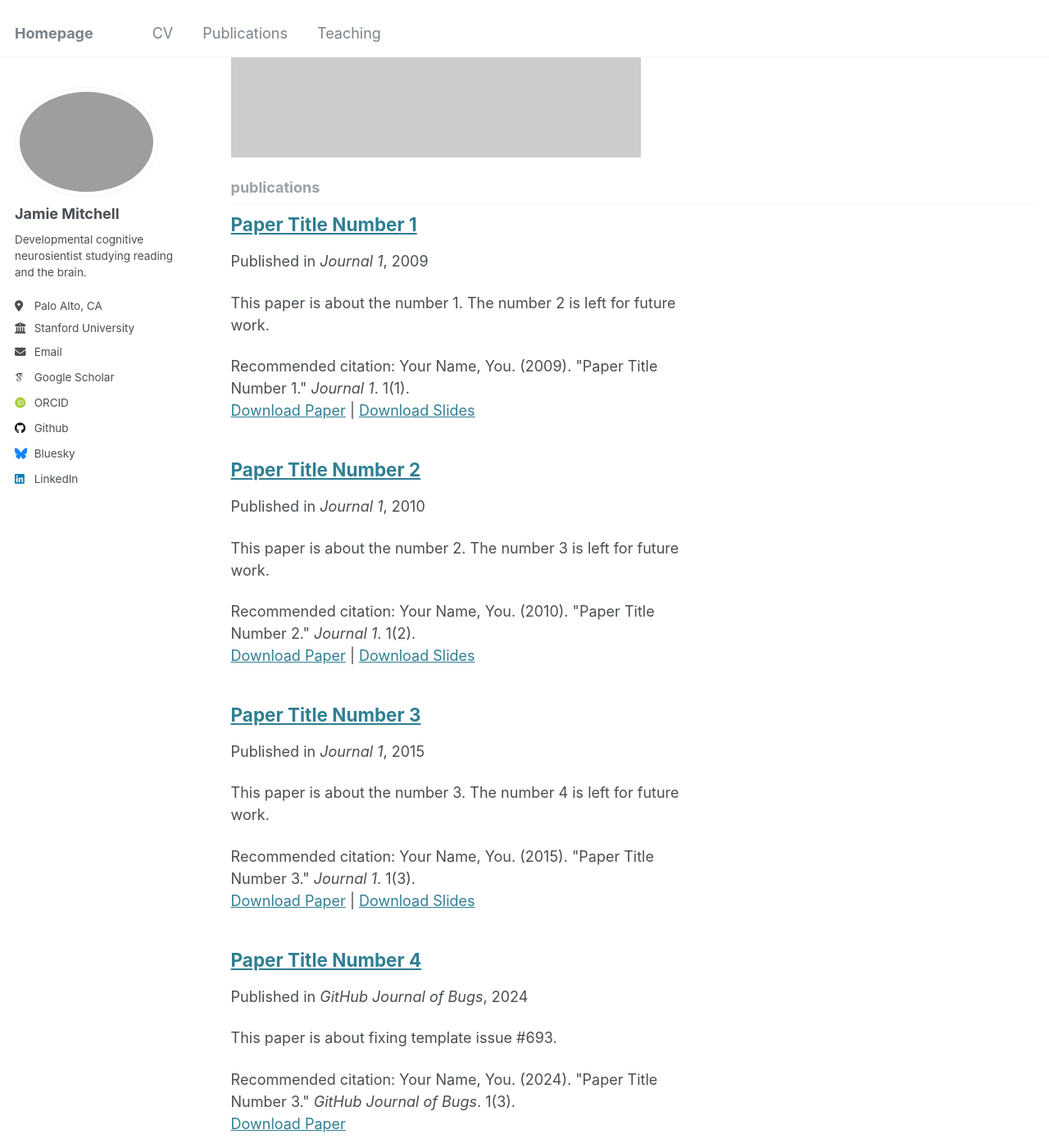
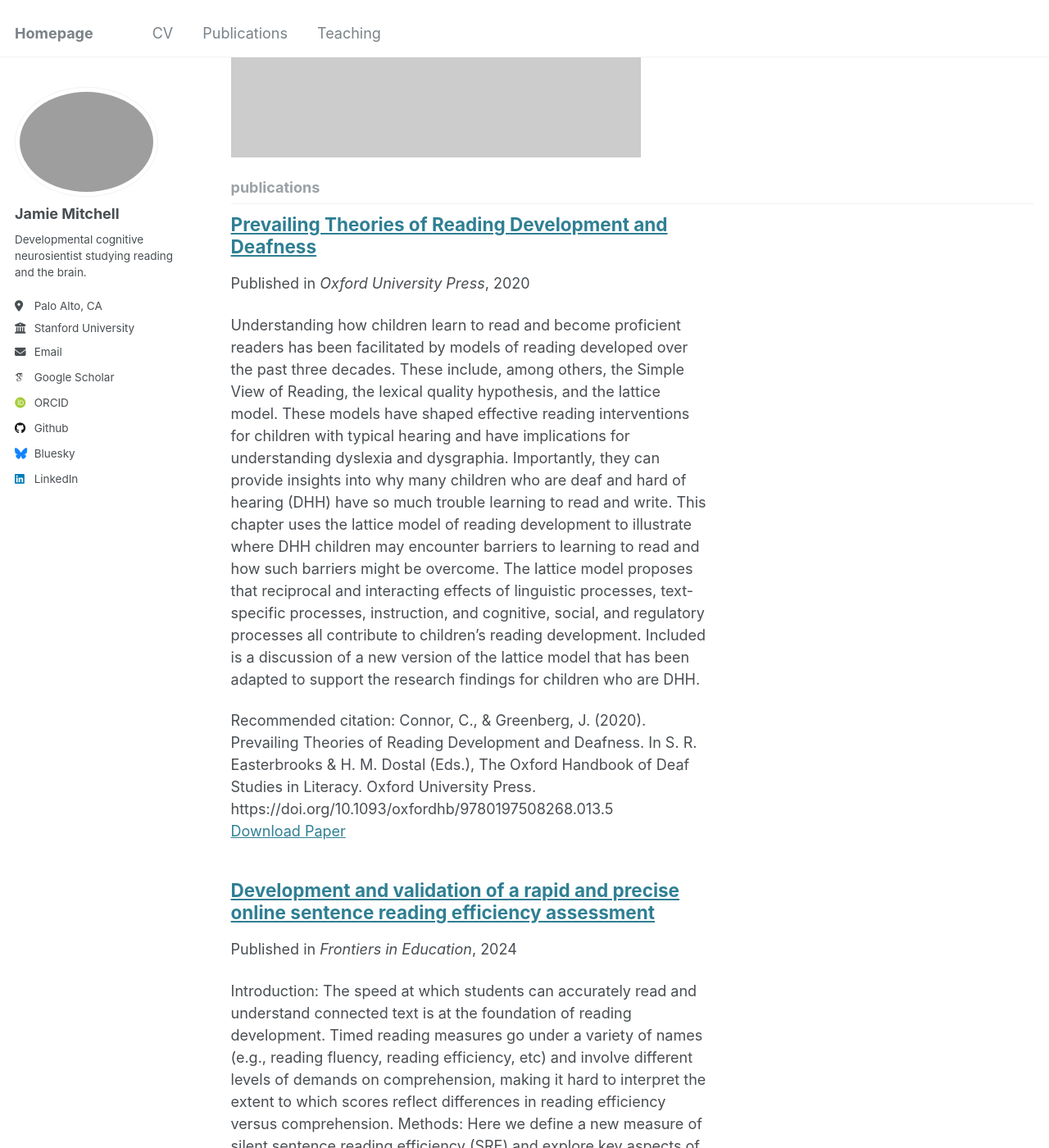
Before and after one commit to jamielmitchell/profile, a Jekyll site: the page built from _pages/collection-archive.html, in a window 1280 px wide and 1400 px high, scrolled down 900 px. Shown: the whole window at 82% size. Built offline with Jekyll 4.4.1, drawn with Linux system fonts in a browser that asks for light colours; some web fonts are replaced; some of the changed text lies outside the part shown.

Commit message:
updated publications

```diff
--- a/_publications/2009-10-01-paper-title-number-1.md
+++ /dev/null
@@ -1,14 +0,0 @@
----
-title: "Paper Title Number 1"
-collection: publications
-category: manuscripts
-permalink: /publication/2009-10-01-paper-title-number-1
-excerpt: 'This paper is about the number 1. The number 2 is left for future work.'
-date: 2009-10-01
-venue: 'Journal 1'
-slidesurl: 'http://academicpages.github.io/files/slides1.pdf'
-paperurl: 'http://academicpages.github.io/files/paper1.pdf'
-citation: 'Your Name, You. (2009). &quot;Paper Title Number 1.&quot; <i>Journal 1</i>. 1(1).'
----
-
-The contents above will be part of a list of publications, if the user clicks the link for the publication than the contents of section will be rendered as a full page, allowing you to provide more information about the paper for the reader. When publications are displayed as a single page, the contents of the above "citation" field will automatically be included below this section in a smaller font.
--- a/_publications/2010-10-01-paper-title-number-2.md
+++ /dev/null
@@ -1,14 +0,0 @@
----
-title: "Paper Title Number 2"
-collection: publications
-category: manuscripts
-permalink: /publication/2010-10-01-paper-title-number-2
-excerpt: 'This paper is about the number 2. The number 3 is left for future work.'
-date: 2010-10-01
-venue: 'Journal 1'
-slidesurl: 'http://academicpages.github.io/files/slides2.pdf'
-paperurl: 'http://academicpages.github.io/files/paper2.pdf'
-citation: 'Your Name, You. (2010). &quot;Paper Title Number 2.&quot; <i>Journal 1</i>. 1(2).'
----
-
-The contents above will be part of a list of publications, if the user clicks the link for the publication than the contents of section will be rendered as a full page, allowing you to provide more information about the paper for the reader. When publications are displayed as a single page, the contents of the above "citation" field will automatically be included below this section in a smaller font.
--- a/_publications/2015-10-01-paper-title-number-3.md
+++ /dev/null
@@ -1,14 +0,0 @@
----
-title: "Paper Title Number 3"
-collection: publications
-category: manuscripts
-permalink: /publication/2015-10-01-paper-title-number-3
-excerpt: 'This paper is about the number 3. The number 4 is left for future work.'
-date: 2015-10-01
-venue: 'Journal 1'
-slidesurl: 'http://academicpages.github.io/files/slides3.pdf'
-paperurl: 'http://academicpages.github.io/files/paper3.pdf'
-citation: 'Your Name, You. (2015). &quot;Paper Title Number 3.&quot; <i>Journal 1</i>. 1(3).'
----
-
-The contents above will be part of a list of publications, if the user clicks the link for the publication than the contents of section will be rendered as a full page, allowing you to provide more information about the paper for the reader. When publications are displayed as a single page, the contents of the above "citation" field will automatically be included below this section in a smaller font.
--- /dev/null
+++ b/_publications/2020-07-09-PrevailingTheories.md
@@ -0,0 +1,15 @@
+---
+title: "Prevailing Theories of Reading Development and Deafness"
+collection: publications
+category: manuscripts
+permalink: /publication/2020-07-09-PrevailingTheories
+excerpt: 'Understanding how children learn to read and become proficient readers has been facilitated by models of reading developed over the past three decades. These include, among others, the Simple View of Reading, the lexical quality hypothesis, and the lattice model. These models have shaped effective reading interventions for children with typical hearing and have implications for understanding dyslexia and dysgraphia. Importantly, they can provide insights into why many children who are deaf and hard of hearing (DHH) have so much trouble learning to read and write. This chapter uses the lattice model of reading development to illustrate where DHH children may encounter barriers to learning to read and how such barriers might be overcome. The lattice model proposes that reciprocal and interacting effects of linguistic processes, text-specific processes, instruction, and cognitive, social, and regulatory processes all contribute to children’s reading development. Included is a discussion of a new version of the lattice model that has been adapted to support the research findings for children who are DHH.'
+date: 2020-07-09
+venue: 'Oxford University Press'
+# slidesurl: 'http://academicpages.github.io/files/slides1.pdf'
+paperurl: 'http://oxfordhandbooks.com/view/10.1093/oxfordhb/9780197508268.001.0001/oxfordhb-9780197508268-e-5'
+citation: 'Connor, C., & Greenberg, J. (2020). Prevailing Theories of Reading Development and Deafness. In S. R. Easterbrooks & H. M. Dostal (Eds.), The Oxford Handbook of Deaf Studies in Literacy. Oxford University Press. https://doi.org/10.1093/oxfordhb/9780197508268.013.5
+'
+---
+
+The contents above will be part of a list of publications, if the user clicks the link for the publication than the contents of section will be rendered as a full page, allowing you to provide more information about the paper for the reader. When publications are displayed as a single page, the contents of the above "citation" field will automatically be included below this section in a smaller font.
--- a/_publications/2024-02-17-paper-title-number-4.md
+++ /dev/null
@@ -1,13 +0,0 @@
----
-title: "Paper Title Number 4"
-collection: publications
-category: conferences
-permalink: /publication/2024-02-17-paper-title-number-4
-excerpt: 'This paper is about fixing template issue #693.'
-date: 2024-02-17
-venue: 'GitHub Journal of Bugs'
-paperurl: 'http://academicpages.github.io/files/paper3.pdf'
-citation: 'Your Name, You. (2024). &quot;Paper Title Number 3.&quot; <i>GitHub Journal of Bugs</i>. 1(3).'
----
-
-The contents above will be part of a list of publications, if the user clicks the link for the publication than the contents of section will be rendered as a full page, allowing you to provide more information about the paper for the reader. When publications are displayed as a single page, the contents of the above "citation" field will automatically be included below this section in a smaller font.
--- /dev/null
+++ b/_publications/2024-12-13-DevAndValSRF.md
@@ -0,0 +1,20 @@
+---
+title: "Development and validation of a rapid and precise online sentence reading efficiency assessment"
+collection: publications
+category: manuscripts
+permalink: /publication/2024-12-13-DevAndValSRF
+excerpt: 'Introduction: The speed at which students can accurately read and understand connected text is at the foundation of reading development. Timed reading measures go under a variety of names (e.g., reading fluency, reading efficiency, etc) and involve different levels of demands on comprehension, making it hard to interpret the extent to which scores reflect differences in reading efficiency versus comprehension.
+
+Methods: Here we define a new measure of silent sentence reading efficiency (SRE) and explore key aspects of item development for an unproctored, online SRE assessment (ROAR-SRE). In doing so, we set forth an argument for developing sentences that are simple assertions, with an unambiguous answer, requiring minimal background knowledge and vocabulary. We then run a large-scale validation study to document convergent validity between ROAR-SRE and other measures of reading. Finally we validate the reliability and accuracy of using artificial intelligence (AI) to generate matched test forms.
+
+Results: We find that a short, one-minute SRE assessment is highly correlated with other reading measures and has exceptional reliability. Moreover, AI can automatically generate test forms that are matched to manually-authored test forms.
+
+Discussion: Together these results highlight the potential for regular screening and progress monitoring at scale with ROAR-SRE.'
+date: 2024-12-13
+venue: 'Frontiers in Education'
+# slidesurl: 'http://academicpages.github.io/files/slides2.pdf'
+paperurl: 'https://www.frontiersin.org/articles/10.3389/feduc.2024.1494431/full'
+citation: 'Yeatman, J. D., Tran, J. E., Burkhardt, A. K., Ma, W. A., Mitchell, J. L., Yablonski, M., Gijbels, L., Townley-Flores, C., & Richie-Halford, A. (2024). Development and validation of a rapid and precise online sentence reading efficiency assessment. Frontiers in Education, 9, 1494431. https://doi.org/10.3389/feduc.2024.1494431'
+---
+
+The contents above will be part of a list of publications, if the user clicks the link for the publication than the contents of section will be rendered as a full page, allowing you to provide more information about the paper for the reader. When publications are displayed as a single page, the contents of the above "citation" field will automatically be included below this section in a smaller font.
```
Also changed, not shown: _data/authors.yml (+4 -14 lines), 1 other file.
